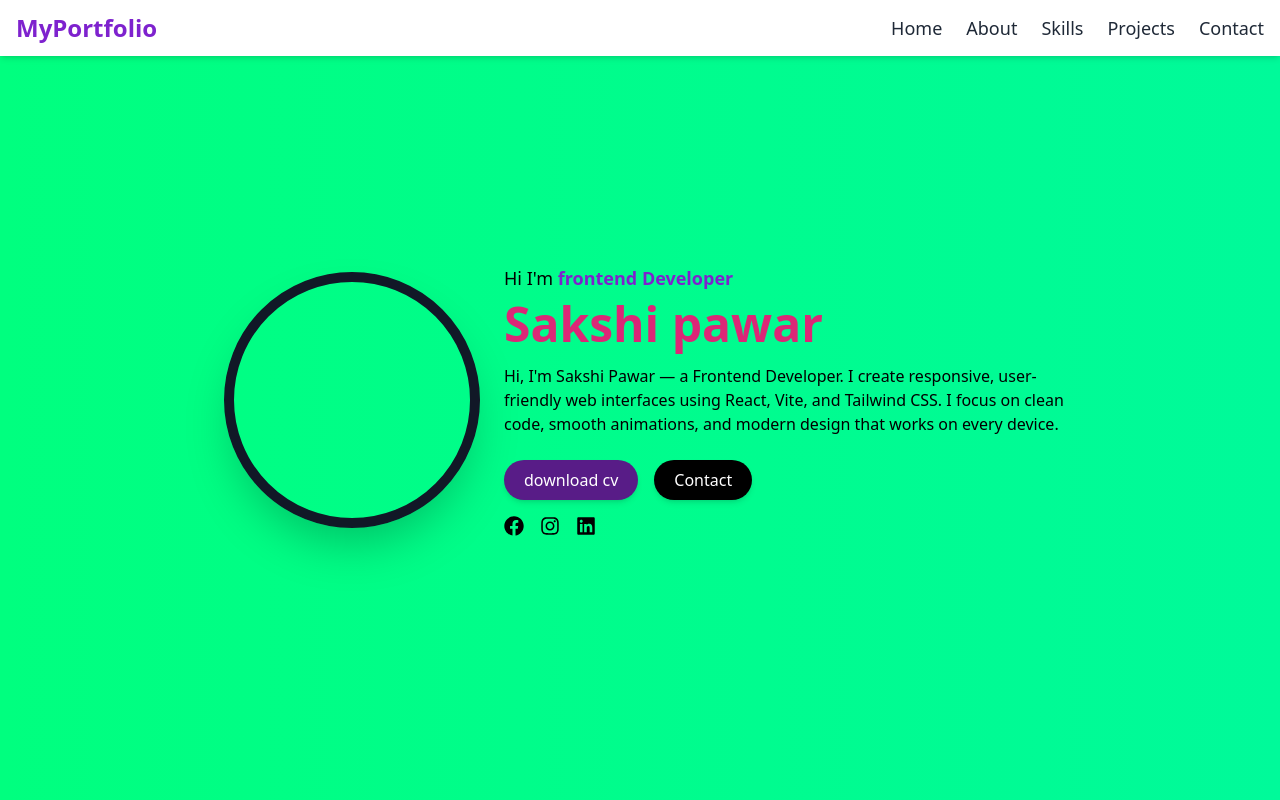
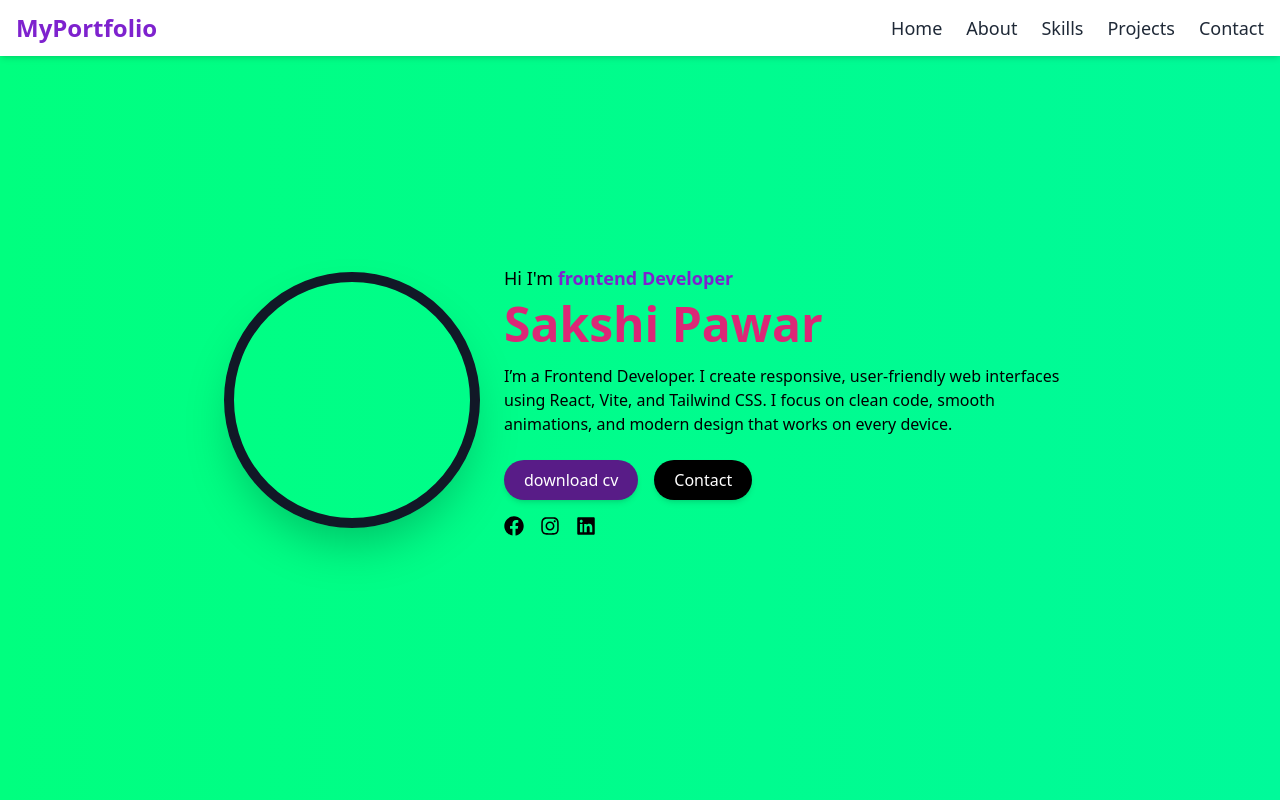
Before and after one commit to sakshiipawar3/myportfolio, a React (Vite) app: page / in a window 1280 px wide. Shown: the top 800 px of the page. Built offline with nearby package versions, Linux system fonts and the light colour scheme; the HTML template or start-up script is replaced by a standard one.

Commit message:
Update Home.jsx layout and content

```diff
--- a/src/components/Home.jsx
+++ b/src/components/Home.jsx
@@ -5,12 +5,12 @@ const Home = () => {
   return (
     <section
       id="home"
-      className="min-h-screen flex flex-col md:flex-row items-center justify-center text-white px-6"
+      className="min-h-screen flex flex-col md:flex-row items-center justify-center px-6 text-white"
       style={{
-        background: 'linear-gradient(to right, #00FF7F, #00FA9A)', // gradient green background
+        background: 'linear-gradient(to right, #00FF7F, #00FA9A)', // Bright green gradient
       }}
     >
-      {/* Left Circle Image Placeholder */}
+      {/* Left Circle Placeholder */}
       <div className="w-64 h-64 bg-transparent border-[10px] border-gray-900 rounded-full shadow-2xl m-6"></div>
 
       {/* Right Content */}
@@ -18,13 +18,9 @@ const Home = () => {
         <p className="text-black text-lg font-medium mb-2">
           Hi I'm <span className="text-purple-700 font-semibold">frontend Developer</span>
         </p>
-        <h1 className="text-5xl font-bold text-pink-600 mb-4">Sakshi pawar</h1>
+        <h1 className="text-5xl font-bold text-pink-600 mb-4">Sakshi Pawar</h1>
         <p className="text-black mb-6">
-           Hi, I'm Sakshi Pawar — a Frontend Developer.
-I create responsive, user-friendly web interfaces using React, Vite, and Tailwind CSS.
-I focus on clean code, smooth animations, and modern design that works on every device.
-
-
+          I’m a Frontend Developer. I create responsive, user-friendly web interfaces using React, Vite, and Tailwind CSS. I focus on clean code, smooth animations, and modern design that works on every device.
         </p>
 
         {/* Buttons */}
```
